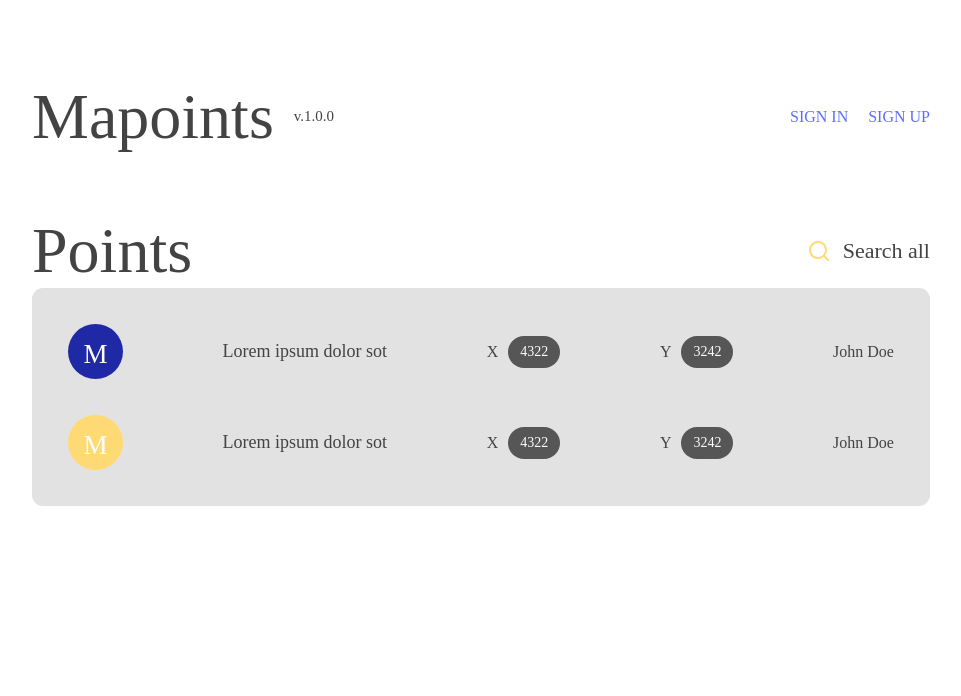
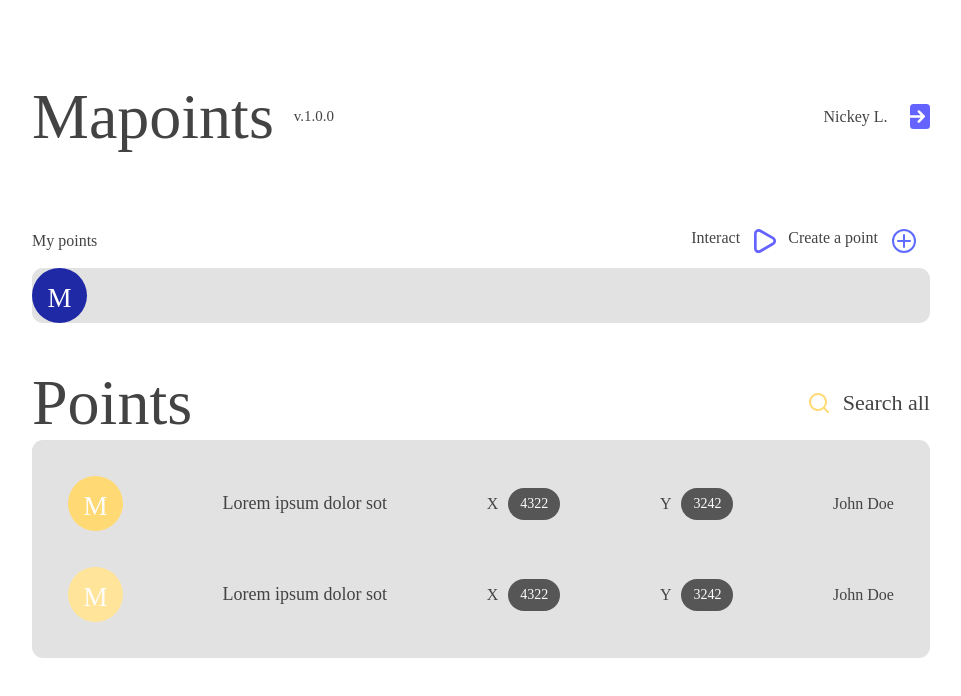
Before and after one commit to AlexandrChikur/mapoints-vue, a Vue app: page / in a window 1280 px wide. Shown: the top 696 px of the page, without its empty margins (159-1120 px from the left). Built offline with nearby package versions, Linux system fonts and the light colour scheme; a web font is replaced by a local one.

Commit message:
Add PointsListComponent & cursor pointer refactor

```diff
--- a/src/App.vue
+++ b/src/App.vue
@@ -1,6 +1,7 @@
 <template>
   <div id="app">
     <header-component/>
+    <points-list-component/>
     <points-component/>
   </div>
 </template>
@@ -8,12 +9,14 @@
 <script>
 import HeaderComponent from './components/HeaderComponent'
 import PointsComponent from './components/PointsComponent'
+import PointsListComponent from './components/PointsListComponent.vue'
 
 export default {
   name: 'App',
   components: {
     HeaderComponent,
     PointsComponent,
+    PointsListComponent,
   }
 }
 </script>
--- a/src/assets/styles/main.css
+++ b/src/assets/styles/main.css
@@ -9,6 +9,10 @@
 a {
     color: #5F6CFF;
     text-decoration: none;
+}
+
+.cp {
+    cursor: pointer;
 }
 
 .flex_nowrap {
@@ -36,7 +40,6 @@ a {
     width: 55px;
     height: 55px;
     border-radius: 50%;
-    cursor: pointer;
     background: #000;
     line-height: 60px;
     text-align: center;
@@ -164,10 +167,6 @@ a {
     margin-right: 22px;
 }
 
-.header__user__logout_icon {
-    cursor: pointer;
-}
-
 .header__auth ul {
     list-style-type: none;
 }
@@ -219,16 +218,16 @@ a {
 
 .points__header__btn_ico {
     margin-right: 14px;
+    margin-left: 14px;
 }
 
 .points__header__btn_txt {
+    font-size: 16px;
+}
+
+.points__header__btns__findall_text {
     font-size: 22px;
 }
-
-.points__header__btns__findall {
-    cursor: pointer;
-}
-
 
 .points__body {
     width: 100%;
@@ -288,3 +287,38 @@ a {
 }
 
 /* Points Cmponent end */
+
+/* PointsList Cmponent */
+
+.points-list {
+    max-width: 898px;
+    height: 109px;
+    display: flex;
+    margin: 0 auto;
+    margin-top: 43px;
+    justify-content: space-between;
+    color: #434343;
+    align-items: center;
+    padding: 0 20px;
+    flex-direction: column;
+}
+
+.points-list__header {
+    display: flex;
+    align-items: center;
+    width: 100%;
+    justify-content: space-between;
+    height: 110px;
+}
+
+
+.points-list__body {
+    width: 100%;
+    /* height: 83px; ERROR */
+    display: inline-block;
+    flex-direction: column;
+    background: #E2E2E2;
+    border-radius: 11px;
+}
+
+/* PointsList Cmponent end */
--- a/src/components/HeaderComponent.vue
+++ b/src/components/HeaderComponent.vue
@@ -7,7 +7,7 @@
             </div>
             <div class="header__user" v-if="temp.loggedIn">
                 <div class="header__user_name">{{ temp.uName }}</div>
-                <img src="../assets/img/ico/logout.svg" class="header__user__logout_icon">
+                <img src="../assets/img/ico/logout.svg" class="header__user__logout_icon cp">
             </div>
             <div class="header__auth" v-else>
                 <ul>
@@ -26,7 +26,7 @@ export default {
         return {
             temp: { // temporary object
                 uName: "Nickey L.",
-                loggedIn: false,
+                loggedIn: true,
             }
         }
     },
--- a/src/components/PointComponent.vue
+++ b/src/components/PointComponent.vue
@@ -1,6 +1,6 @@
 <template>
     <div class="root_point">
-        <div class="point" :style="{backgroundColor: randomColor()}" @click="showPointDetail()">
+        <div class="point cp" :style="{backgroundColor: randomColor()}" @click="showPointDetail()">
             <p class="point__letter">{{ getPointLetter() }}</p>
             <div class="point__description" :class="{point__description_visible: showDescription}">
                 <div class="point__description_author">{{ pointAuthorName }}</div>
--- a/src/components/PointsComponent.vue
+++ b/src/components/PointsComponent.vue
@@ -4,7 +4,7 @@
             <div class="points__header">
                 <div class="points__header_title block_header_font_size">Points</div>
                 <div class="points__header__btns">
-                    <div class="points__header__btns__findall flex_nowrap">
+                    <div class="points__header__btns__findall flex_nowrap cp">
                         <img src="../assets/img/ico/search.svg" alt="" class="points__header__btns_search-icon points__header__btn_ico">
                         <div class="points__header__btns__findall_text points__header__btn_txt">Search all</div>
                     </div>
--- /dev/null
+++ b/src/components/PointsListComponent.vue
@@ -0,0 +1,46 @@
+<template>
+    <div class="root_points-list">
+        <div class="points-list">
+            <div class="points-list__header">
+                <div class="points-list__header_title">My points</div>
+                <div class="points__header__btns flex_nowrap cp">
+                    <div class="points__header__btns__interact flex_nowrap">
+                        <div class="points__header__btns__interact_text points__header__btn_txt">Interact</div>
+                        <img src="../assets/img/ico/play.svg" alt="" class="points__header__btns_interact-icon points__header__btn_ico">
+                    </div>
+                    <div class="points__header__btns__create flex_nowrap cp">
+                        <div class="points__header__btns__interact_text points__header__btn_txt">Create a point</div>
+                        <img src="../assets/img/ico/add.svg" alt="" class="points__header__btns_add-icon points__header__btn_ico">
+                    </div>
+                </div>
+            </div>
+            <div class="points-list__body">
+                <point-component/>
+            </div>
+        </div>
+    </div>
+</template>
+
+<script>
+import PointComponent from './PointComponent.vue'
+export default {
+  components: { PointComponent },
+    name: 'PointsComponent',
+    data() {
+        return {
+            temp: { // temporary value
+                pointsExists: true,
+                pointTitle: "Lorem ipsum dolor sot"
+            }
+        }
+    },
+    methods: {
+
+    },
+}
+</script>
+
+<style scoped>
+
+
+</style>
```
Also changed, not shown: src/assets/img/ico/add.svg (added), src/assets/img/ico/play.svg (added).
